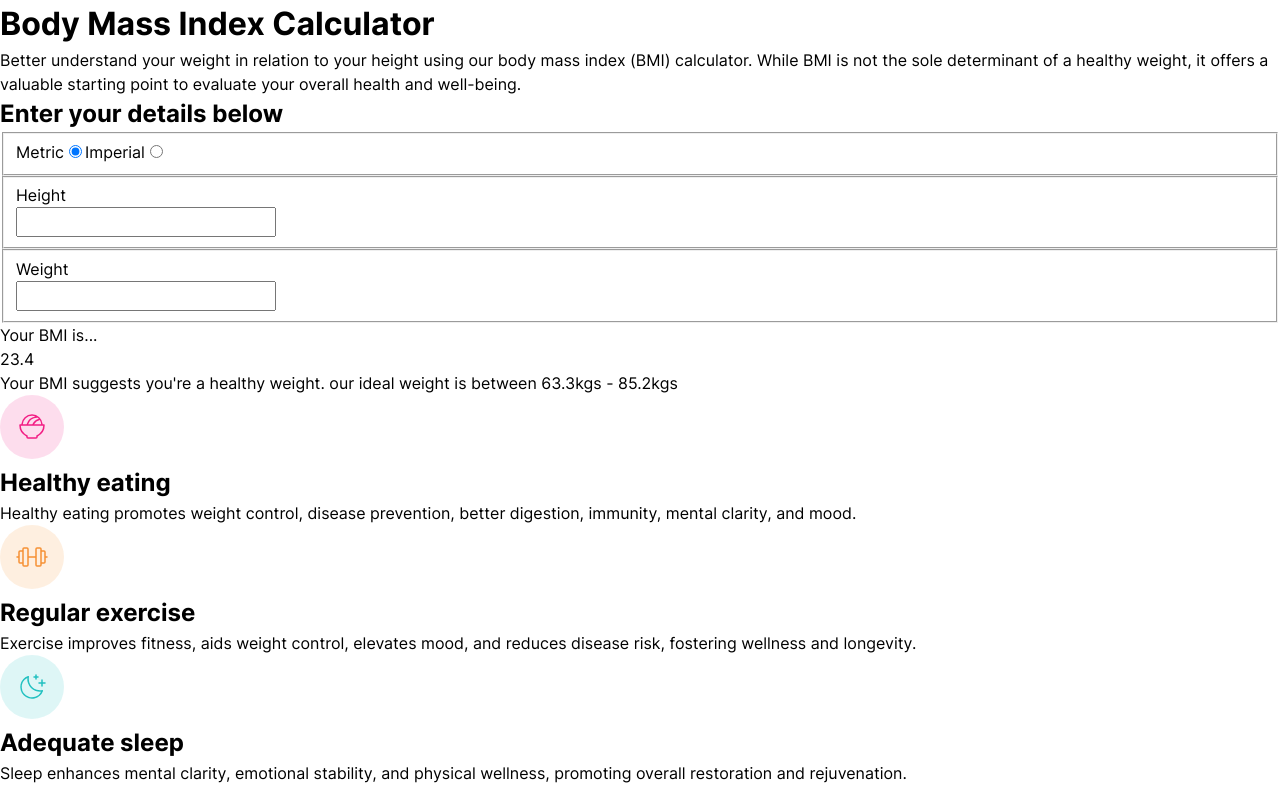
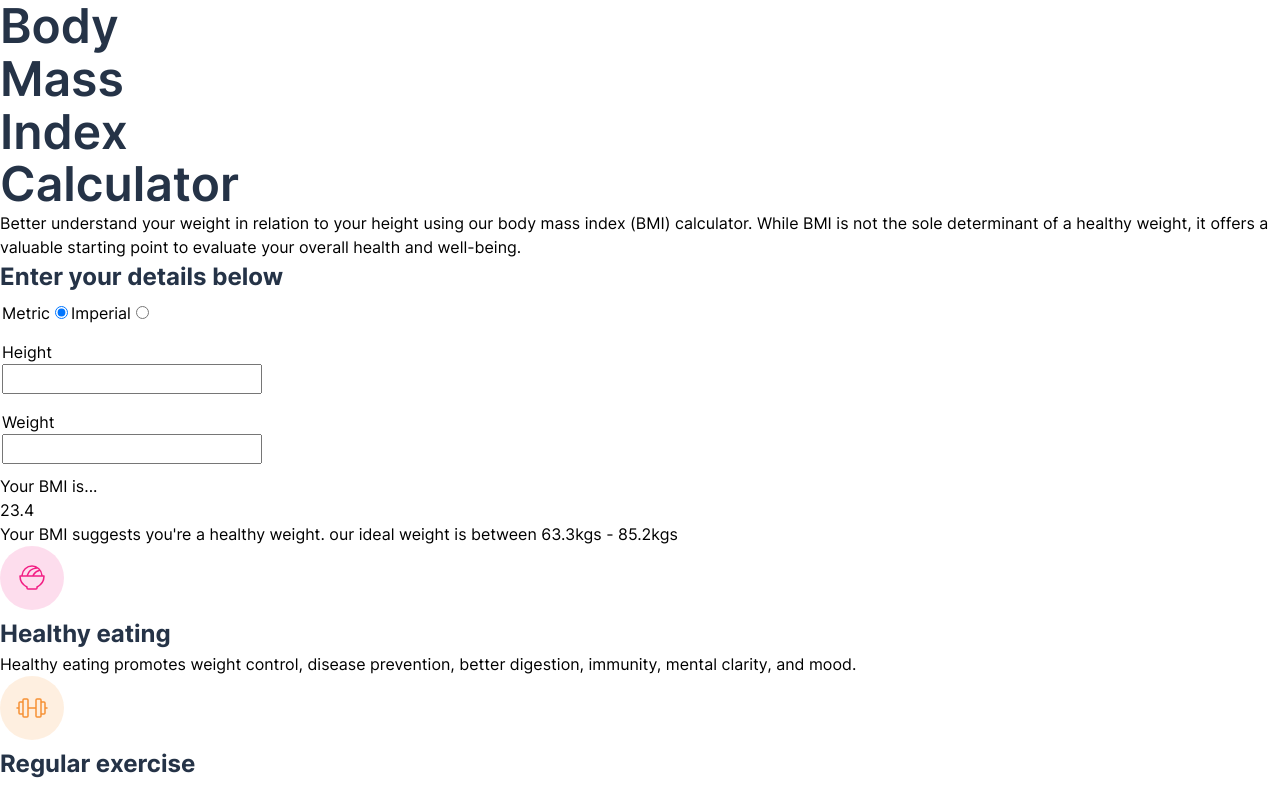
Before and after one commit to barryhanna/fem-bmi-vite, a React (Vite) app: page / in a window 1280 px wide. Shown: the top 785 px of the page. Built offline with nearby package versions, Linux system fonts and the light colour scheme.

Commit message:
Add typographic styles

```diff
--- a/src/components/BMICalculator/BMICalculator.tsx
+++ b/src/components/BMICalculator/BMICalculator.tsx
@@ -4,7 +4,7 @@ const BMICalculator = () => {
     // TODO: Add state and control inputs
     const [metric, setMetric] = React.useState(true);
     // Conditionally render inputs for selected measurement system
-    return <form>
+    return <form className="bmi-calculator">
         <h2>Enter your details below</h2>
         <fieldset>
             <label htmlFor="metric">Metric</label>
--- a/src/index.scss
+++ b/src/index.scss
@@ -1,2 +1,5 @@
 @use './sass/fonts';
 @use './sass/base';
+@use "./sass/typography";
+@use "./sass/bmi_calculator";
+@use "./sass/utilities";
--- a/src/sass/_base.scss
+++ b/src/sass/_base.scss
@@ -16,6 +16,8 @@
     --txt-body-md-size: 1rem;
     --txt-body-sm-size: 0.875rem;
     --txt-body-line-height: 1.5;
+
+    --border-radius-input: 12px;
   }
 
   /* Box sizing rules */
--- /dev/null
+++ b/src/sass/_bmi_calculator.scss
@@ -0,0 +1,11 @@
+.bmi-calculator {
+    --border-radius: 16px;
+
+    border-radius: var(--border-radius);
+
+    & fieldset {
+        border: none;
+        padding-inline: 0;
+    }
+
+}
--- /dev/null
+++ b/src/sass/_typography.scss
@@ -0,0 +1,14 @@
+h1, h2 {
+    color: var(--clr-gunmetal);
+}
+
+h1 {
+    font-size: var(--txt-heading-lg-size);
+    line-height: var(--txt-heading-line-height);
+    font-weight: var(--txt-heading-wght);
+    width: min-content;
+}
+
+h2 {
+
+}
--- /dev/null
+++ b/src/sass/_utilities.scss
@@ -0,0 +1,7 @@
+.centre-text {
+    text-align: center;
+}
+
+.centre {
+    margin-inline: auto;
+}
```
